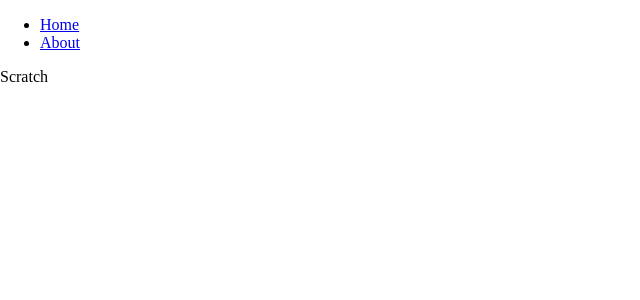
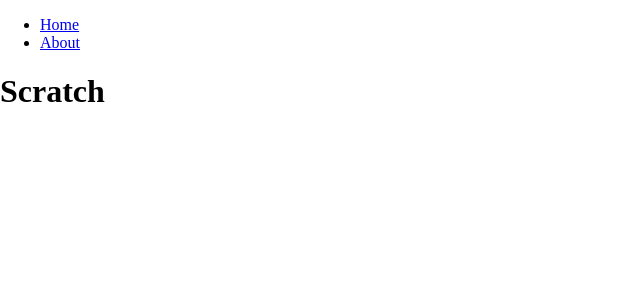
Before and after one commit to dnhn/learngatsby, a Gatsby app in the folder scratch/: page / in a window 1280 px wide. Shown: the top 300 px of the page, without its empty margins (0-640 px from the left). Built offline with nearby package versions, Linux system fonts and the light colour scheme.

Commit message:
Create layout component

```diff
--- /dev/null
+++ b/scratch/src/components/layout.tsx
@@ -0,0 +1,9 @@
+import React from 'react';
+import Nav from './nav';
+
+export default ({ children }) => (
+  <main>
+    <Nav />
+    {children}
+  </main>
+);
--- a/scratch/src/pages/index.tsx
+++ b/scratch/src/pages/index.tsx
@@ -1,9 +1,8 @@
 import React from 'react';
-import Nav from '../components/nav';
+import Layout from '../components/layout';
 
 export default () => (
-  <>
-    <Nav />
-    Scratch
-  </>
+  <Layout>
+    <h1>Scratch</h1>
+  </Layout>
 );
```
Also changed, not shown: scratch/src/pages/404.tsx (+6 -1 lines), scratch/src/pages/about.tsx (+4 -5 lines).
